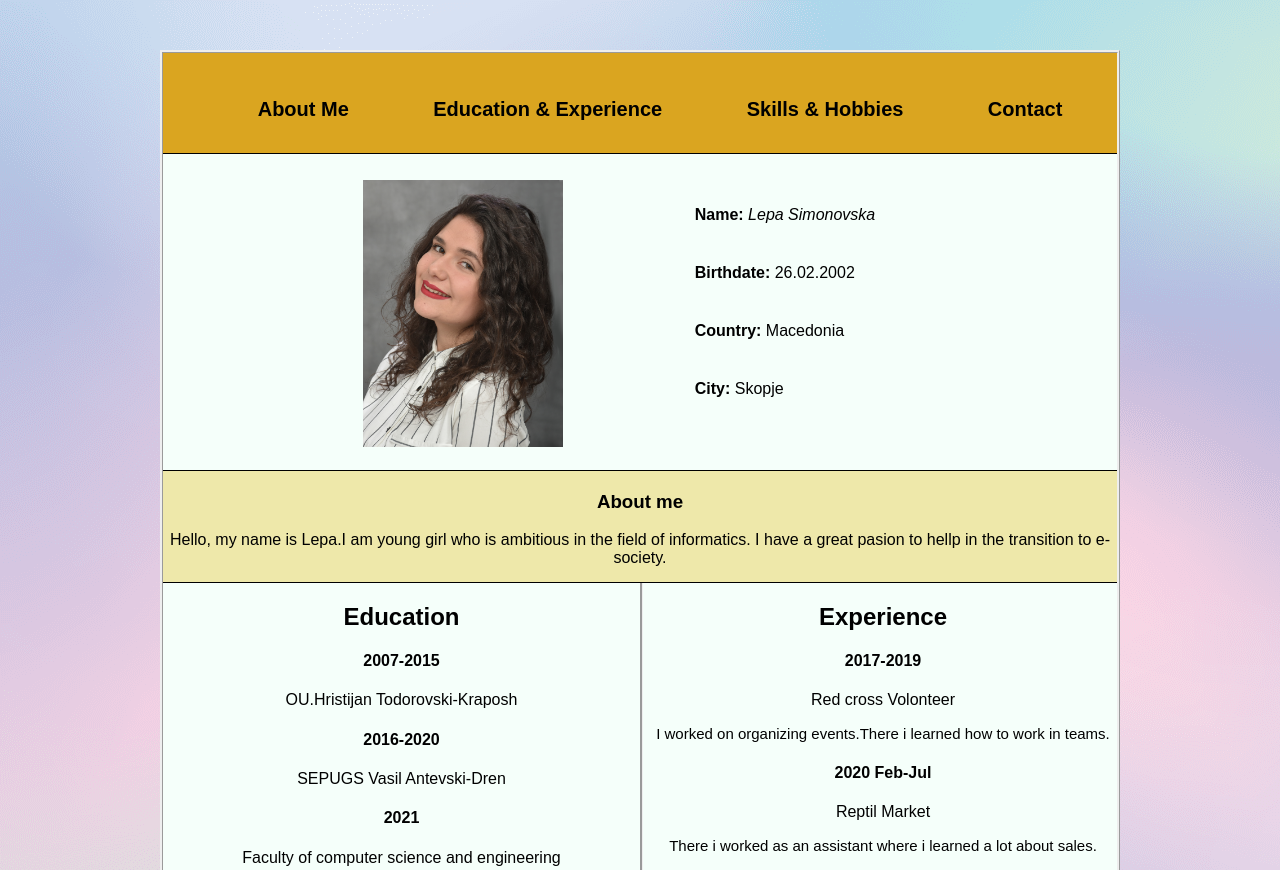
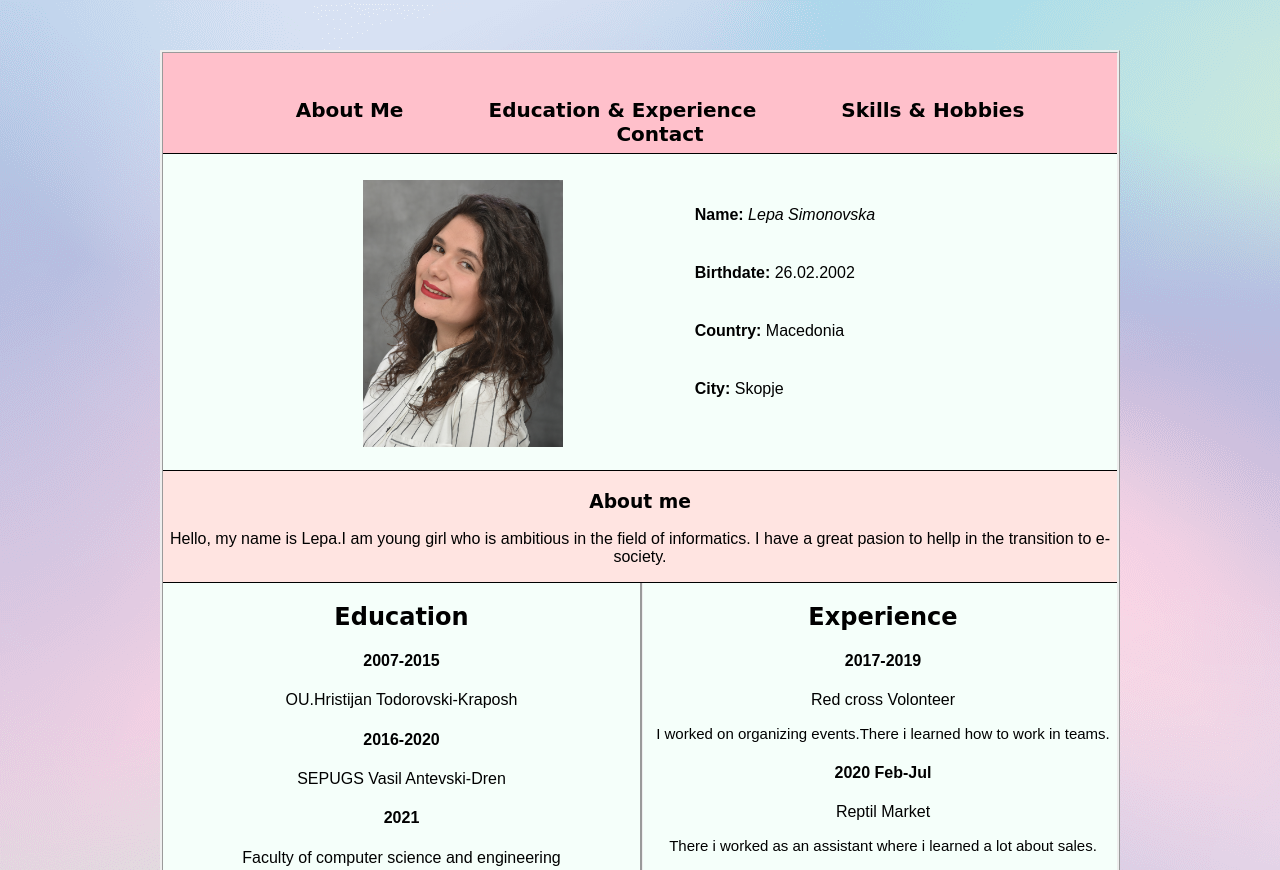
Before and after one commit to lepaSi/lepaSi.github.io, a plain HTML site: page index.html in a window 1280 px wide. Shown: the top 870 px of the page. Drawn offline with Linux system fonts and the light colour scheme.

Commit message:
Update stylesheet.css

```diff
--- a/stylesheet/stylesheet.css
+++ b/stylesheet/stylesheet.css
@@ -3,7 +3,7 @@ body{
 	margin: auto;
 	text-align:center;
 	background:url('../images/background.png');
-	font-family: 'Josefin Sans', sans-serif;
+	font-family: 'Cabin', sans-serif;
 	position:relative;
 	top:50px;
 }
@@ -14,7 +14,7 @@ body{
 }
 
 #header{
-	background-color:#DAA520;
+	background-color:pink;
 	background-repeat:no-repeat;
 	position:relative;
 	bottom:16px;
@@ -26,6 +26,7 @@ body{
 #header ul{
 	position: relative;
 	padding-top:45px;
+	font-family: 'Cinzel Decorative', cursive;
 }
 
 a{
@@ -68,7 +69,7 @@ a:hover {
 
 #aboutMe{
 	text-align:center;
-	background-color:#EEE8AA;
+	background-color:mistyrose;
 	background-repeat:no-repeat;
 	height:110px;
 	padding-top:1px;
@@ -110,7 +111,7 @@ a:hover {
 }
 
 #footer{
-	background-color:#EEE8AA;
+	background-color:mistyrose;
 	background-repeat:no-repeat;
 	height:115px;
 	padding-top:1px;
@@ -218,3 +219,11 @@ a:hover {
 	right:70px;
 
 }
+
+h2{
+   font-family: 'Cinzel Decorative', cursive;
+}
+
+#aboutMe h3{
+	font-family: 'Cinzel Decorative', cursive;
+}
```
